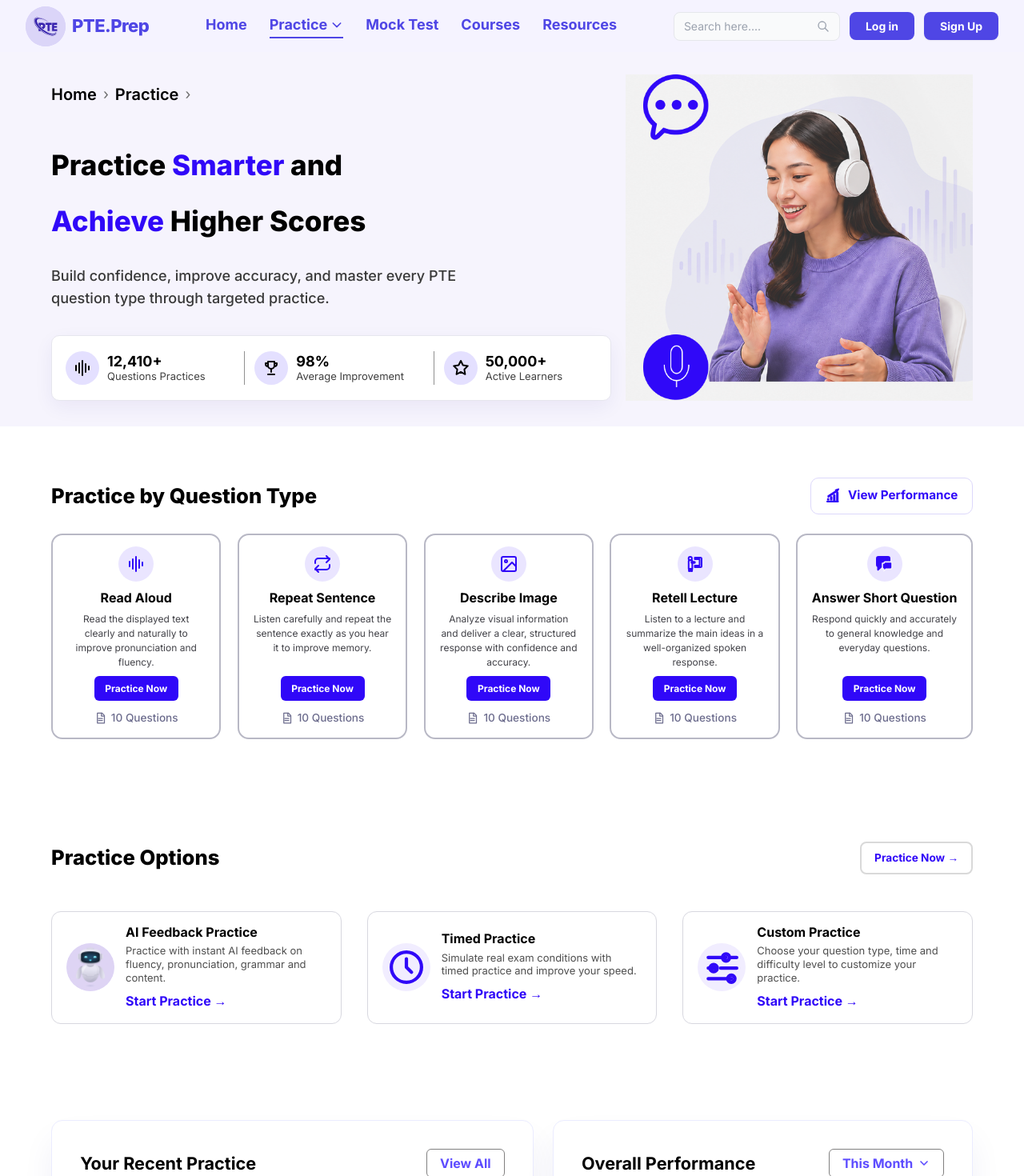
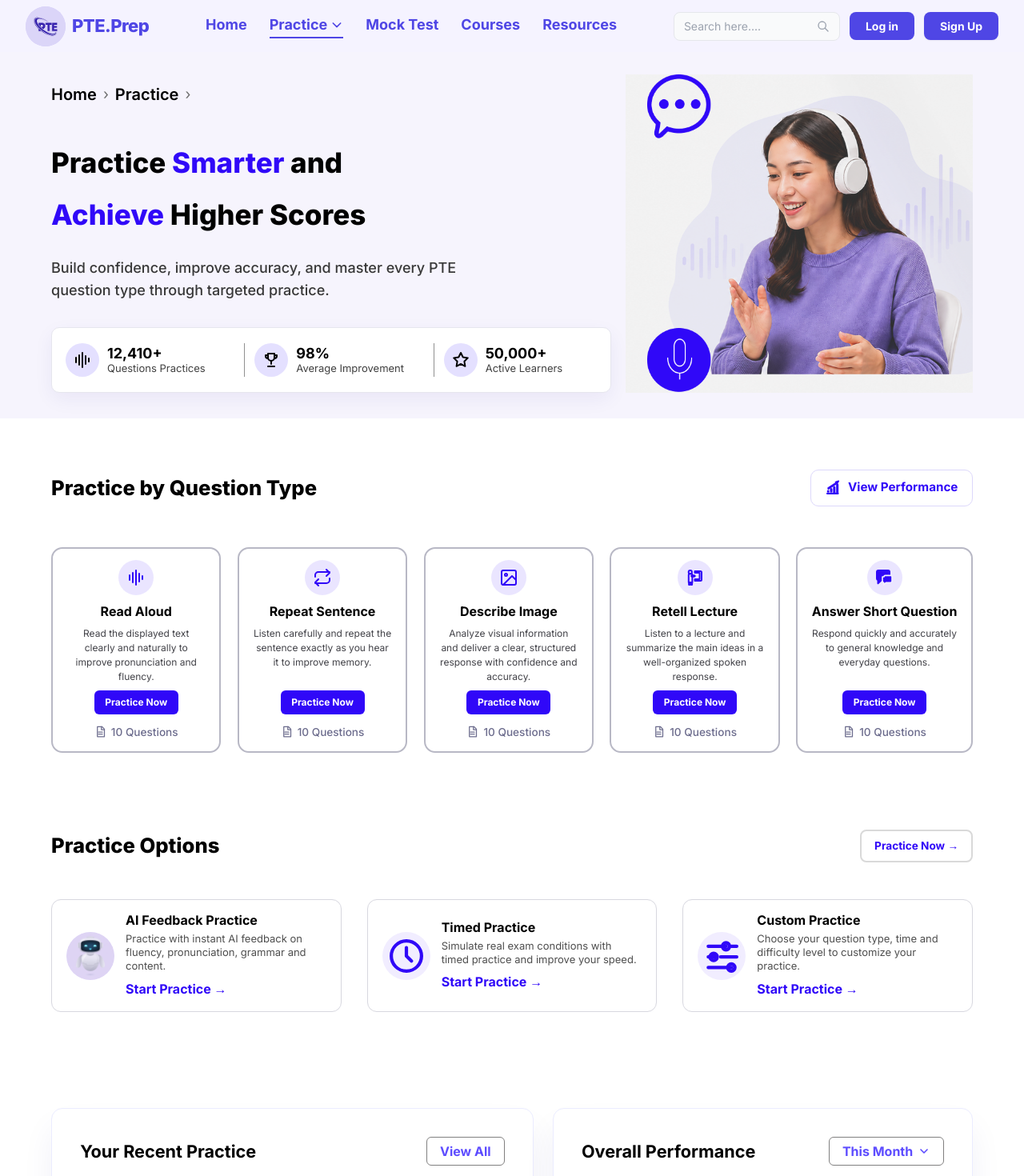
Before and after one commit to AuralithBit0822/PTE, a Next.js app in the folder frontend/: page /practice in a window 1280 px wide. Shown: the top 1470 px of the page at 80% size. Built offline with nearby package versions, Linux system fonts and the light colour scheme.

Commit message:
fixed padding of sections

```diff
--- a/frontend/app/globals.css
+++ b/frontend/app/globals.css
@@ -87,7 +87,7 @@
 .breadcrumbs { display: flex; align-items: center; gap: 8px; font-size: 20px; font-weight: 600; line-height: 50px; }
 .breadcrumbs a { color: inherit; text-decoration: none; }
 .chevron { font-size: 18px; line-height: 1; font-weight: 400; color: #6b6b6b; }
-.practice-hero h1 { margin: 28px 0 20px; font-size: 35px; letter-spacing: 2%; line-height: 70px; font-weight: 800; }
+.practice-hero h1 { margin: 28px 0 20px; font-size: 35px; letter-spacing: 2%; line-height: 65px; font-weight: 800; }
 .practice-hero h1 em { color: var(--brand-blue); font-style: normal; }
 .hero-copy p { margin: 0 0 32px; color: #383838; font-size: 18px; line-height: 28px; font-weight: 500; letter-spacing: 0%; }
 
@@ -129,7 +129,7 @@
 .question-card .card-meta { margin-top: 0.2rem; }
 .question-section { padding-top: 4rem; padding-bottom: 4rem; }
 
-.mode-section { background: #fff; padding-top: 4rem; padding-bottom: 5rem; }
+.mode-section { background: #fff; padding-top: 2rem; padding-bottom: 5rem; }
 .mode-grid { display: grid; grid-template-columns: repeat(3, 1fr); gap: 32px; }
 .mode-card { display: flex; min-height: 120px; gap: 14px; align-items: center; background: #fff; border: 1px solid #d7d7df; border-radius: 12px; padding: 16px 18px; }
 .mode-icon { width: 60px; height: 60px; flex-shrink: 0; display: flex; align-items: center; justify-content: center; border-radius: 50%; background: #f1edff; overflow: hidden; }
@@ -190,7 +190,7 @@
 }
 
 /* Section headings */
-.section-heading { display: flex; align-items: center; justify-content: space-between; margin-bottom: 1.5rem; gap: 1rem; }
+.section-heading { display: flex; align-items: center; justify-content: space-between; margin-bottom: 3.2rem; gap: 1rem; }
 .section-heading .practice-button { padding: 0.5rem 1rem; font-size: 0.85rem; border-radius: 8px; background: #fff; color: var(--brand-blue); border: 2px solid rgba(217, 217, 217, 1); }
 .mode-section .section-heading { margin-bottom: 2.9rem; }
 .section-heading h2 { margin: 0; font-size: clamp(1.0rem, 2vw, 1.8rem); font-weight: 800; }
```
